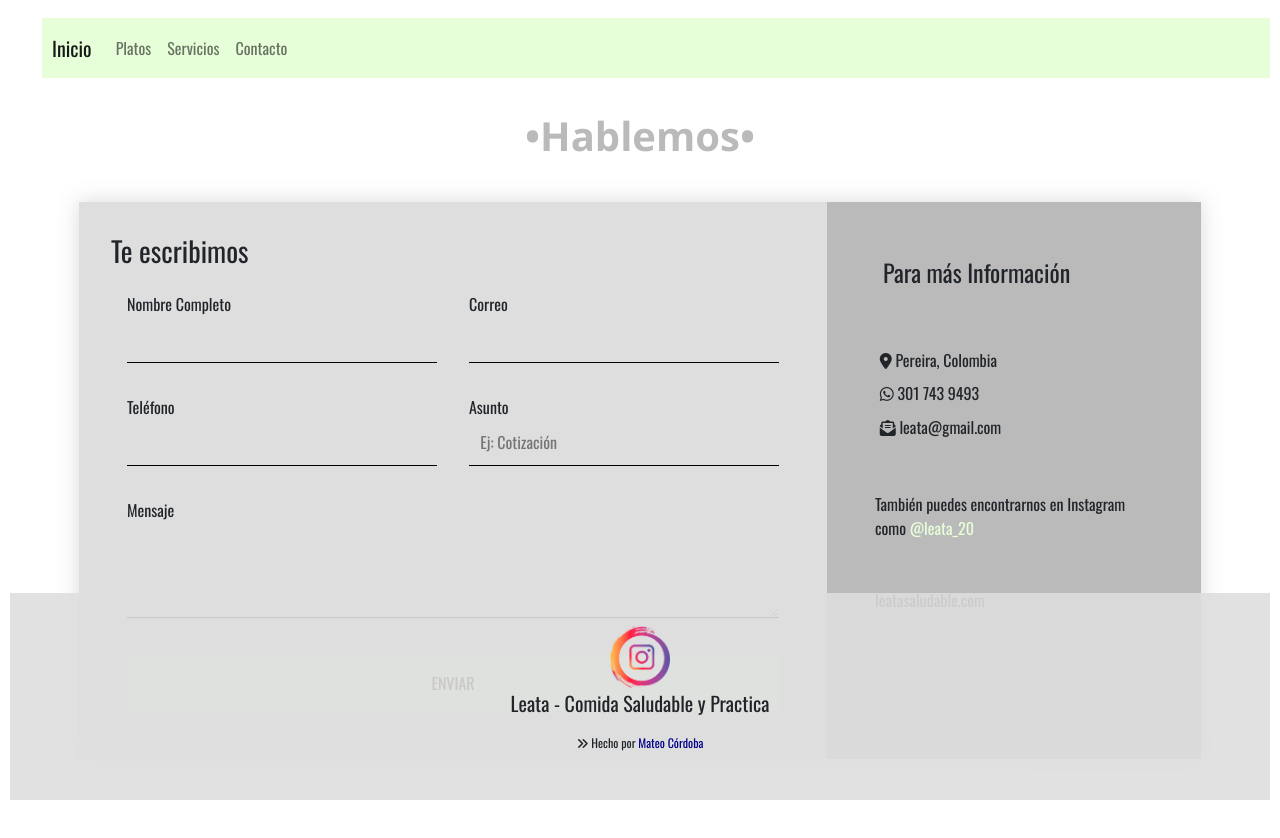
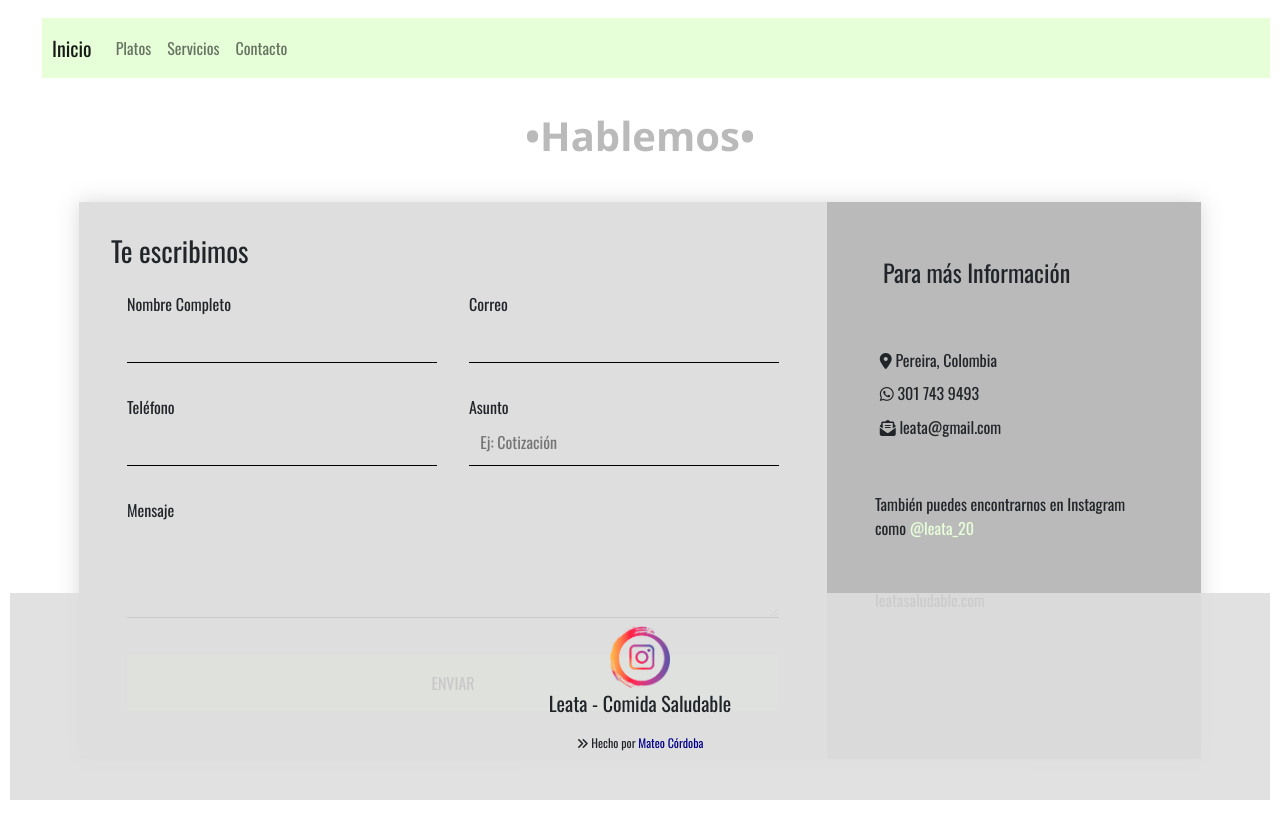
Before and after one commit to kingcordoba/clase15, a website: page contacto.html in a window 1280 px wide. Drawn offline with nearby package versions, Linux system fonts and the light colour scheme; a web font is replaced by a local one.

Commit message:
cambio-titulos

```diff
--- a/contacto.html
+++ b/contacto.html
@@ -97,7 +97,7 @@
         <div>
             <a href="https://www.instagram.com/leata_20/" target="_blank"><img class="logo-insta" src="../img/insta_logo.png" alt="logo-instagram"></a>
         </div>
-        <p>Leata - Comida Saludable y Practica</p>
+        <p>Leata - Comida Saludable</p>
         <p class="mateo"><i class="fas fa-angle-double-right"></i> Hecho por <a href="https://www.instagram.com/kingcordoba" target="_blank">Mateo Córdoba</a></p>
     </footer>
 </body>
```
Also changed, not shown: index.html (+1 -1 lines).
